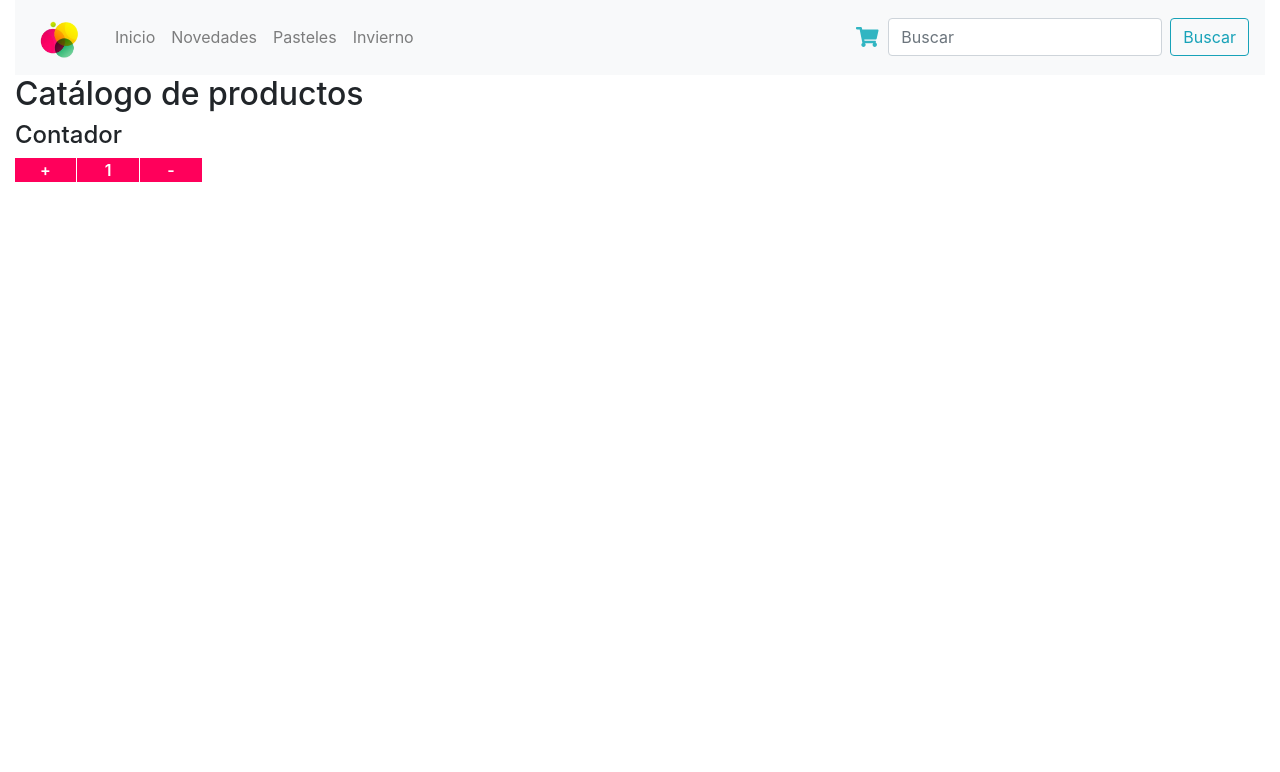
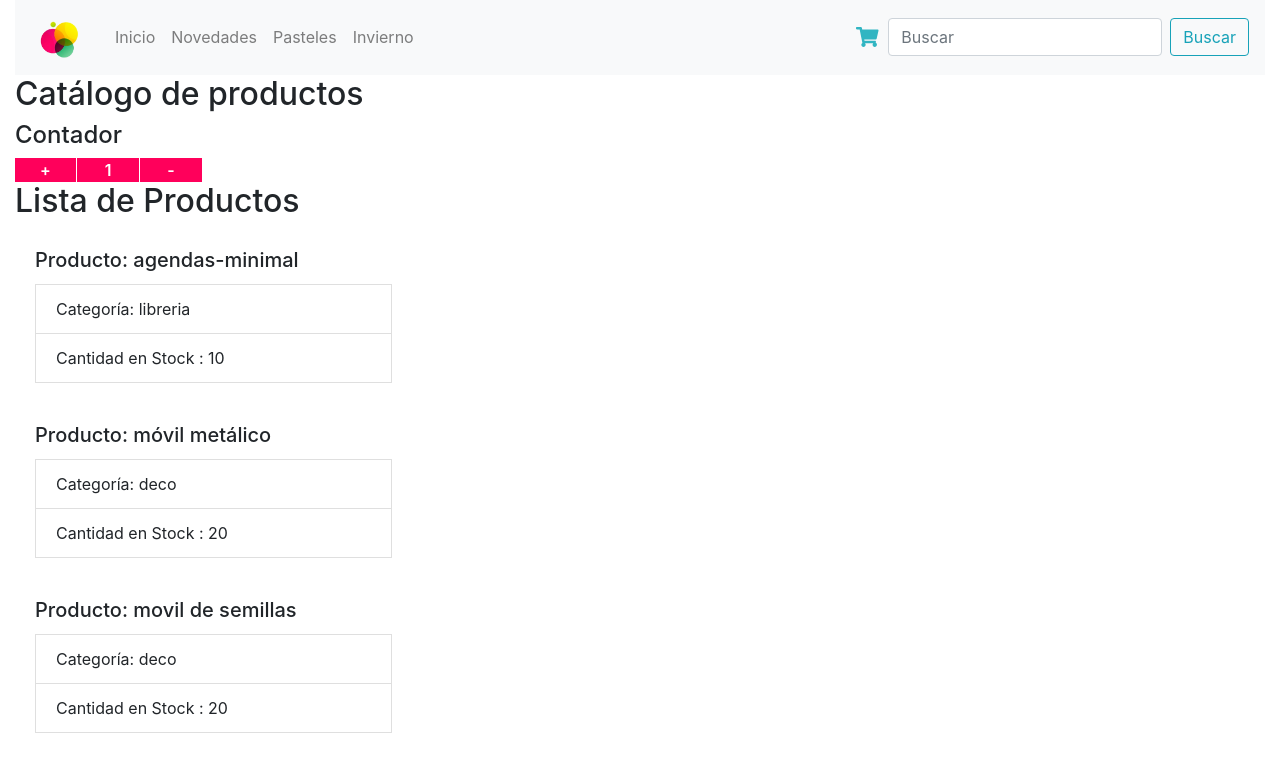
Before and after one commit to krly-bit/Aguilera-Briceno-Karla, a React (Create React App) app in the folder espacio-color/: page / in a window 1280 px wide. Shown: the top 772 px of the page. Built offline with nearby package versions, Linux system fonts and the light colour scheme.

Commit message:
Entrega Item List y Item

```diff
--- /dev/null
+++ b/espacio-color/src/components/Item/Item.js
@@ -0,0 +1,25 @@
+import React, { Component } from "react";
+
+import * as ReactBootstrap from "react-bootstrap";
+
+function Item( props) {
+
+    return <ReactBootstrap.Card.Body>
+        <ReactBootstrap.Card.Title>
+          Producto: {props.name}
+        </ReactBootstrap.Card.Title>
+        <ReactBootstrap.Card.Text>
+            <ReactBootstrap.ListGroup.Item>
+            Categoría: {props.category}<br/>
+            </ReactBootstrap.ListGroup.Item>
+            <ReactBootstrap.ListGroup.Item>
+            Cantidad en Stock : { props.stock}
+            </ReactBootstrap.ListGroup.Item>
+        </ReactBootstrap.Card.Text>
+
+
+    </ReactBootstrap.Card.Body>
+
+}
+
+export default Item
--- a/espacio-color/src/components/ItemList/ItemList.js
+++ b/espacio-color/src/components/ItemList/ItemList.js
@@ -1,4 +1,6 @@
 import {useState, useEffect} from "react";
+import Item from '../Item/Item';
+import * as ReactBootstrap from "react-bootstrap";
  function ItemList () {
 
    let products =[
@@ -34,14 +36,17 @@ useEffect( ()=>{
 } )
 . then ( msg=>{ return msg;})}, [] )
 
-return  <div> {catalogo.map(element=>{
-<div className="itemList" key={element.id}>
-<ul>
-            <li> {element.name}</li>
-            <li> {element.category}</li>
-            <li>  {element.stock}</li>
-        </ul>
-         </div>} ) } </div>
+return  <ReactBootstrap.Row>
+  <ReactBootstrap.Col md={4}>
+    <h2> Lista de Productos </h2>
+
+  {catalogo.map(element=>{
+return <Item name={element.name} category={element.category} stock={element.stock}> </Item>
+
+
+        } ) }
+        </ReactBootstrap.Col>
+         </ReactBootstrap.Row>
 
         }
 
--- a/espacio-color/src/components/Main.js
+++ b/espacio-color/src/components/Main.js
@@ -1,7 +1,6 @@
 
 import NavbarCs from './NavBar/NavbarCs';
 import ItemListContainer from './ItemListContainer/ItemListContainer'
-
 
 import 'bootstrap/dist/css/bootstrap.min.css';
 
```
Also changed, not shown: espacio-color/src/components/ItemList/backup.js (added, +7 -0 lines).
